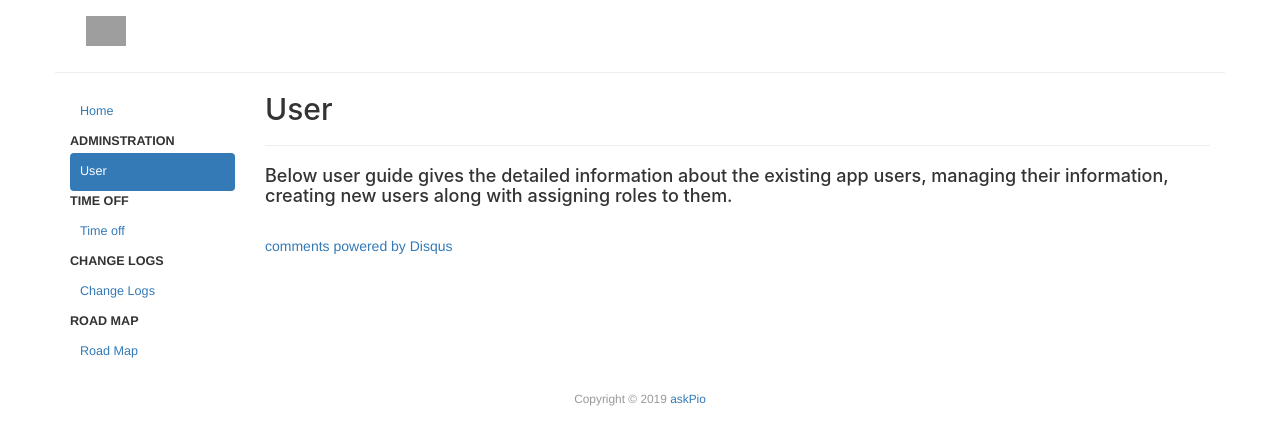
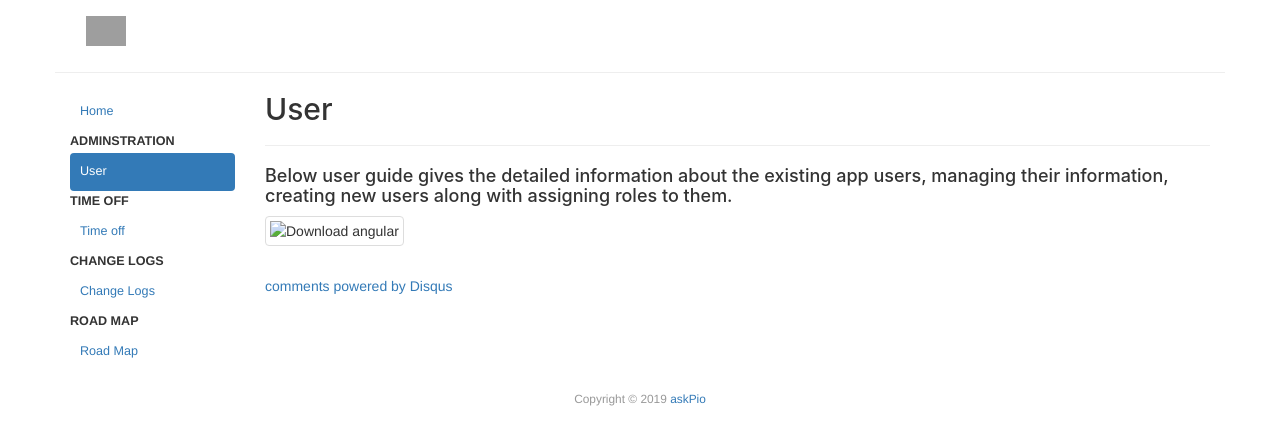
Before and after one commit to Harshgupta71/askPio_Documentation, a Jekyll site: the page built from _posts/2019-01-01-Users.md, in a window 1280 px wide. Shown: the top 445 px of the page. Built offline with Jekyll 4.4.1, drawn with Linux system fonts in a browser that asks for light colours; comment, search, counter and statistics services are not loaded; grey boxes are pictures that could not be loaded.

Commit message:
Update 2019-01-01-Users.md

```diff
--- a/_posts/2019-01-01-Users.md
+++ b/_posts/2019-01-01-Users.md
@@ -6,3 +6,6 @@ date: 2019-01-01 15:39:29
 ---
 
 #### Below user guide  gives the detailed information about the existing app users, managing their information, creating new users along with assigning roles to them.
+
+
+<img src="images/user/gotouser.png" alt="Download angular" class="img-thumbnail" />
```
